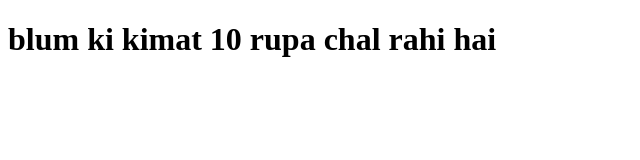
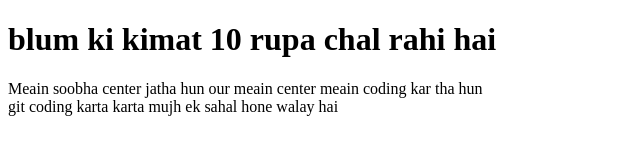
Before and after one commit to F1a2r3a4z/Blum, a plain HTML site: page index.html in a window 1280 px wide. Shown: the whole page, without its empty margins (0-640 px from the left). Drawn offline with Linux system fonts and the light colour scheme.

Commit message:
new line add in index.html

```diff
--- a/index.html
+++ b/index.html
@@ -7,5 +7,7 @@
 </head>
 <body>
     <h1>blum ki kimat 10 rupa chal rahi hai </h1>
+    <p>Meain soobha center jatha hun our meain center meain coding kar tha hun <br>
+        git  coding karta karta mujh ek sahal hone walay hai</p>
 </body>
 </html>
```
